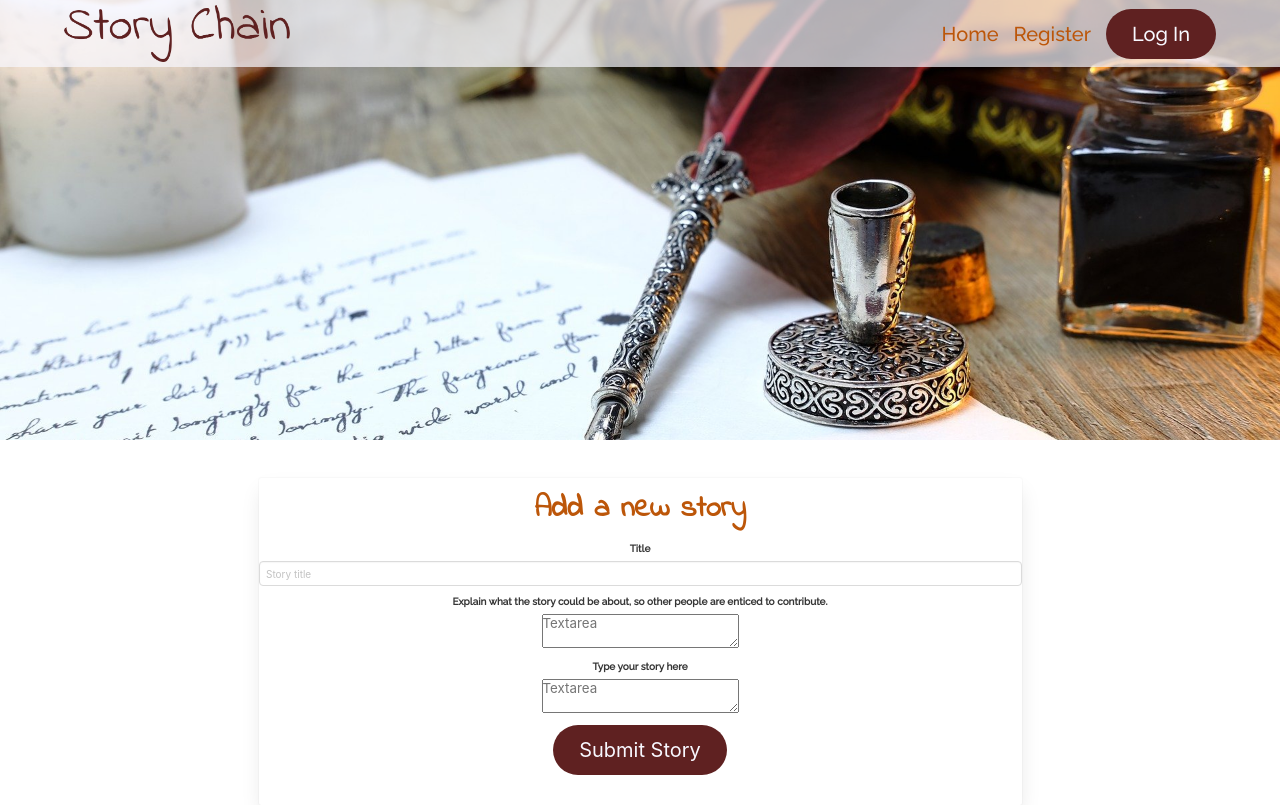
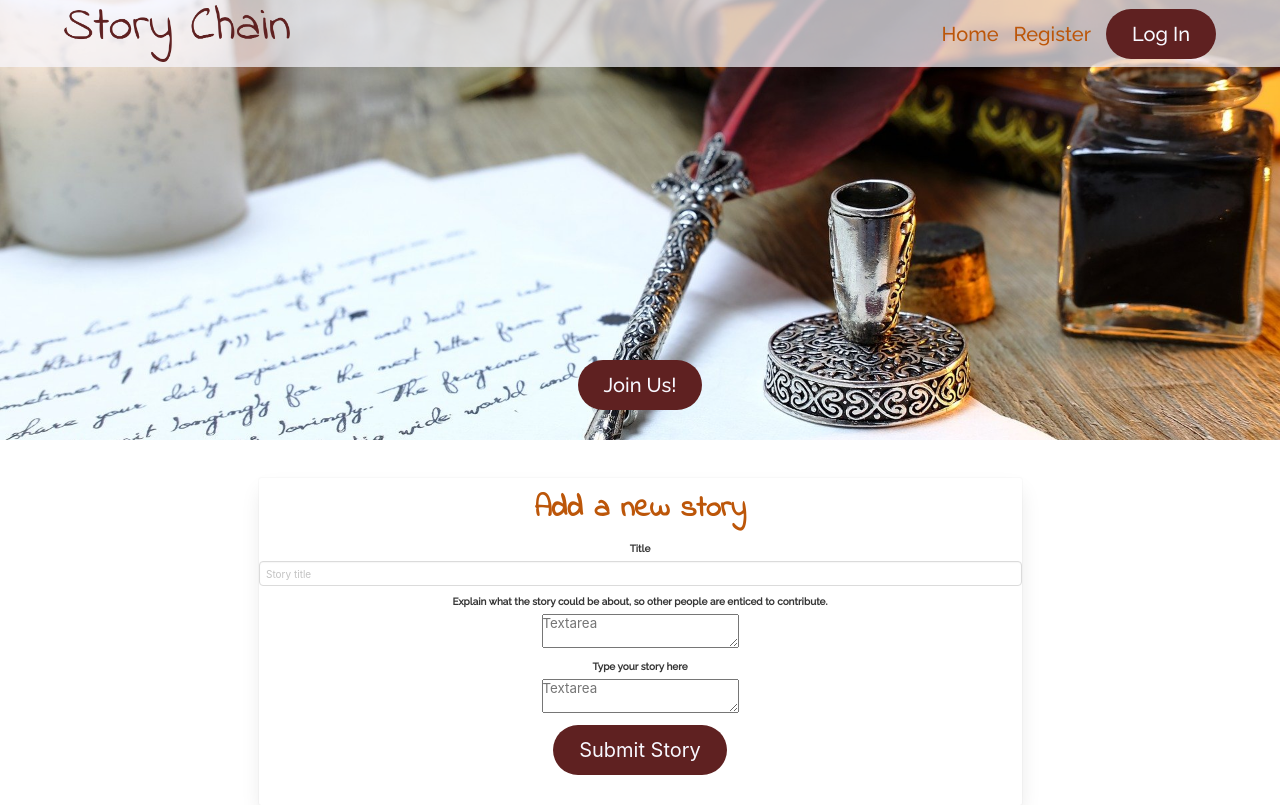
Before and after one commit to Code-Institute-Submissions/story-chain, a Flask app: page /add_story in a window 1280 px wide. Run offline with Flask 2, Linux system fonts and the light colour scheme; some libraries are stand-ins or nearby versions.

Commit message:
Add join Us button back in

```diff
--- a/templates/layout/base.html
+++ b/templates/layout/base.html
@@ -58,6 +58,13 @@
                     </div>
                 </nav>
             </div>
+            <div class="columns">
+                <div class="column"></div>
+                    <div class="column is-one-fifth mb-6">
+                        <a class="button is-rounded button is-info is-inverted" href="{{url_for('register')}}" role="button" target="_blank" rel="noopener" aria-label="Join Us button">Join Us!</a>
+                    </div>
+                    <div class="column"></div>
+            </div>
         </section>
     </header>
     {% with messages = get_flashed_messages() %}
```
